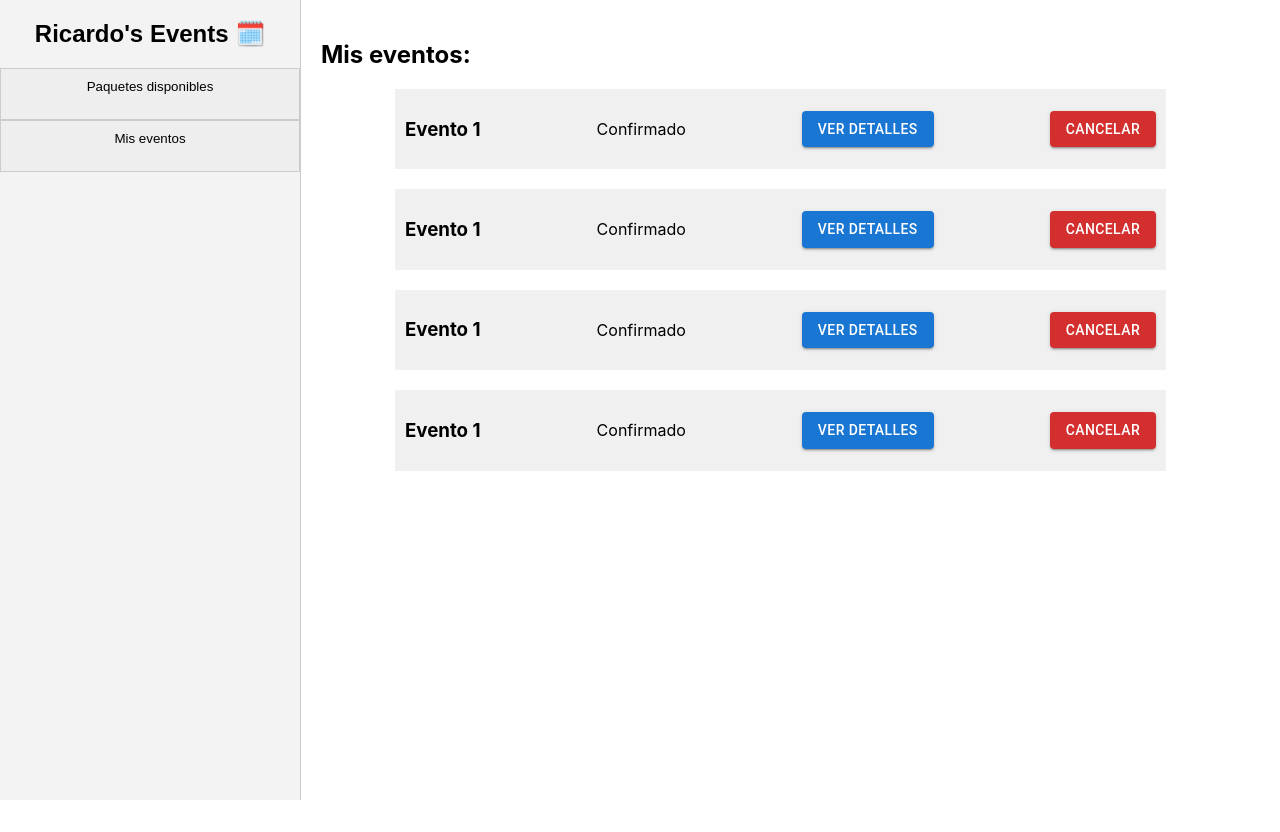
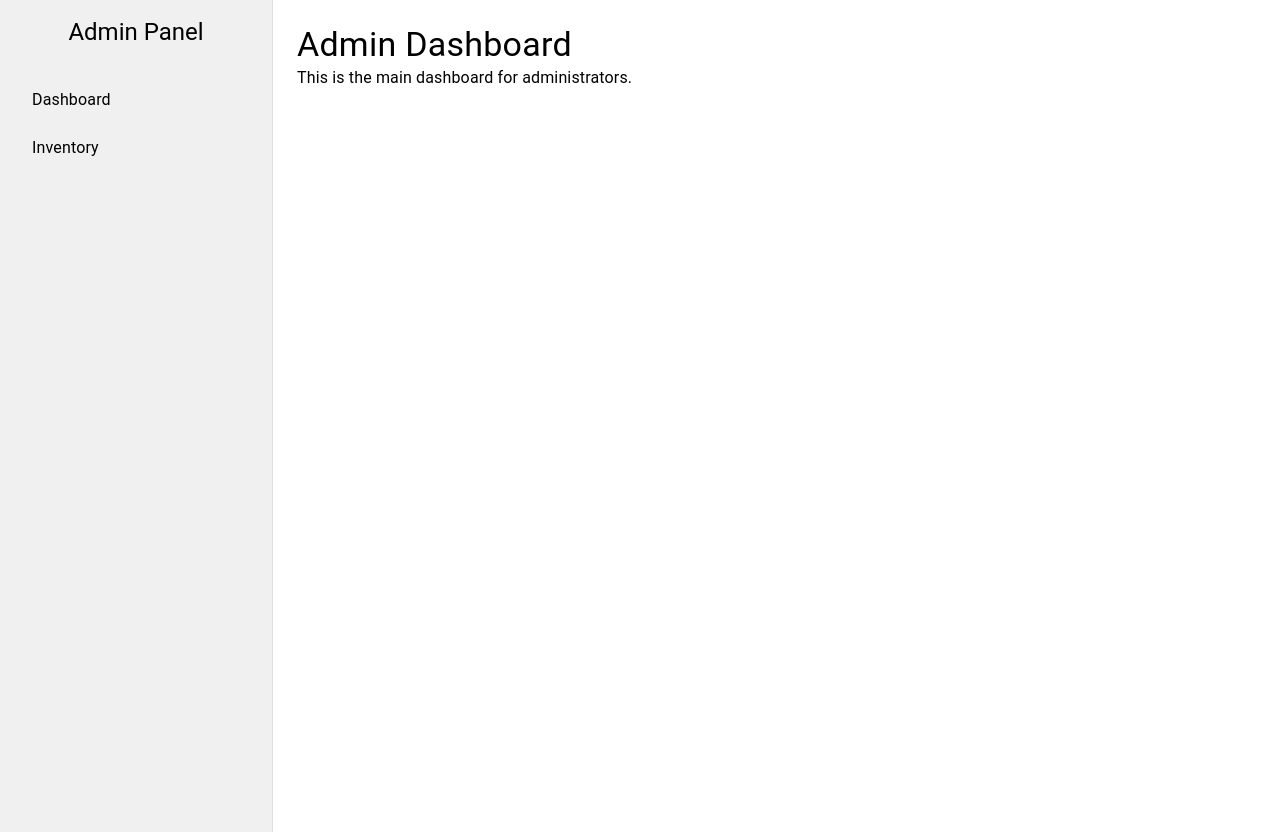
Before and after one commit to caiseL/ricardo-valerio-y-los-dinamicos-del-norte, a React (Create React App) app in the folder front/: page /admin/dashboard in a window 1280 px wide. Before the commit the page ends 800 px from the top, so only its background shows below. Built offline with nearby package versions, Linux system fonts and the light colour scheme.

Commit message:
chore: merge sidebar menu (#3)
feat: add admin dashboard

Co-authored-by: Ricardo Valerio <ricardebian@lenovoRic.local>

```diff
--- a/front/package.json
+++ b/front/package.json
@@ -5,6 +5,7 @@
   "dependencies": {
     "@emotion/react": "^11.14.0",
     "@emotion/styled": "^11.14.0",
+    "@mui/icons-material": "^7.1.0",
     "@mui/material": "^7.1.0",
     "@testing-library/dom": "^10.4.0",
     "@testing-library/jest-dom": "^6.6.3",
@@ -14,6 +15,7 @@
     "@types/node": "^16.18.126",
     "@types/react": "^19.1.5",
     "@types/react-dom": "^19.1.5",
+    "react-router-dom": "^7.6.0",
     "react-scripts": "5.0.1",
     "typescript": "^4.9.5",
     "web-vitals": "^2.1.4"
--- a/front/src/App.tsx
+++ b/front/src/App.tsx
@@ -1,14 +1,39 @@
-import './App.css';
-import SidebarMenu from './components/SidebarMenu/SidebarMenu';
-import EventCatalog from './views/EventCatalog';
-import ScheduledEvents from './views/ScheduledEvents';
+import React from 'react';
+import { BrowserRouter as Router, Routes, Route, Navigate } from 'react-router-dom';
+import { Typography } from '@mui/material'; // Para la página 404
+
+// Importa tu vista de cliente existente si la tienes en una ruta
+// import EventCatalog from './pages/EventCatalog/EventCatalog';
+
+// Importaciones para el Admin
+import AdminLayout from './layouts/AdminLayout'; // El layout que creamos
+import AdminDashboardPage from './views/Admin/AdminDashboardPage';
+import InventoryPage from './views/Admin/InventoryPage';
 
 function App() {
   return (
-    <div className="App">
-      <SidebarMenu></SidebarMenu>
-      <ScheduledEvents></ScheduledEvents>
-    </div>
+    <Router>
+      <Routes>
+        {/* Ruta de ejemplo para tu vista de cliente */}
+        {/* <Route path="/" element={<EventCatalog />} /> */}
+        <Route path="/" element={<Typography variant="h3">Client View (Placeholder)</Typography>} />
+
+
+        {/* RUTAS DE ADMINISTRADOR */}
+        <Route path="/admin" element={<AdminLayout />}> {/* Ruta padre para el layout */}
+          {/* Cuando visites /admin, redirige a /admin/dashboard */}
+          <Route index element={<Navigate to="dashboard" replace />} />
+
+          {/* Rutas hijas que se renderizarán dentro del <Outlet /> de AdminLayout */}
+          <Route path="dashboard" element={<AdminDashboardPage />} />
+          <Route path="inventory" element={<InventoryPage />} />
+          {/* Puedes añadir más rutas aquí más tarde, como "suppliers", "events", etc. */}
+        </Route>
+
+        {/* Ruta para manejar páginas no encontradas */}
+        <Route path="*" element={<Typography variant="h3" sx={{ textAlign: 'center', mt: 5 }}>404: Page Not Found</Typography>} />
+      </Routes>
+    </Router>
   );
 }
 
--- /dev/null
+++ b/front/src/components/AdminSideBarMenu/AdminSideBarMenu.tsx
@@ -0,0 +1,36 @@
+import React from 'react';
+import { Link as RouterLink } from 'react-router-dom';
+import { Box, Typography, List, ListItem, ListItemButton, ListItemText } from '@mui/material';
+
+function AdminSidebarMenu() {
+  return (
+    <Box
+      sx={{
+        width: 240, // Ancho del sidebar
+        height: '100vh', // Ocupa toda la altura
+        backgroundColor: '#f0f0f0', // Un color de fondo simple
+        padding: '16px', // Espaciado interno
+        borderRight: '1px solid #e0e0e0', // Un borde a la derecha
+      }}
+    >
+      <Typography variant="h5" sx={{ marginBottom: '20px', textAlign: 'center' }}>
+        Admin Panel
+      </Typography>
+      <List>
+        <ListItem disablePadding>
+          <ListItemButton component={RouterLink} to="/admin/dashboard">
+            <ListItemText primary="Dashboard" />
+          </ListItemButton>
+        </ListItem>
+        <ListItem disablePadding>
+          <ListItemButton component={RouterLink} to="/admin/inventory">
+            <ListItemText primary="Inventory" />
+          </ListItemButton>
+        </ListItem>
+        {/* Aquí podrías añadir más enlaces después */}
+      </List>
+    </Box>
+  );
+}
+
+export default AdminSidebarMenu;
--- /dev/null
+++ b/front/src/layouts/AdminLayout.tsx
@@ -0,0 +1,24 @@
+import React from 'react';
+import { Outlet } from 'react-router-dom'; // Importante
+import { Box } from '@mui/material';
+import AdminSidebarMenu from '../components/AdminSideBarMenu/AdminSideBarMenu'; // Ajusta la ruta si es necesario
+
+function AdminLayout() {
+  return (
+    <Box sx={{ display: 'flex' }}> {/* Contenedor principal usando Flexbox */}
+      <AdminSidebarMenu /> {/* Nuestro sidebar */}
+      <Box
+        component="main" // Semánticamente es el contenido principal
+        sx={{
+          flexGrow: 1, // Hace que esta caja ocupe todo el espacio restante
+          padding: '24px', // Espaciado para el contenido
+        }}
+      >
+        {/* Outlet es donde React Router renderizará el componente de la ruta hija activa */}
+        <Outlet />
+      </Box>
+    </Box>
+  );
+}
+
+export default AdminLayout;
--- /dev/null
+++ b/front/src/views/Admin/AdminDashboardPage.tsx
@@ -0,0 +1,17 @@
+import React from 'react';
+import { Typography, Box } from '@mui/material';
+
+function AdminDashboardPage() {
+  return (
+    <Box>
+      <Typography variant="h4" component="h1">
+        Admin Dashboard
+      </Typography>
+      <Typography variant="body1">
+        This is the main dashboard for administrators.
+      </Typography>
+    </Box>
+  );
+}
+
+export default AdminDashboardPage;
--- /dev/null
+++ b/front/src/views/Admin/InventoryPage.tsx
@@ -0,0 +1,18 @@
+
+import React from 'react';
+import { Typography, Box } from '@mui/material';
+
+function InventoryPage() {
+  return (
+    <Box>
+      <Typography variant="h4" component="h1">
+        Inventory Management
+      </Typography>
+      <Typography variant="body1">
+        Here you will manage your inventory items.
+      </Typography>
+    </Box>
+  );
+}
+
+export default InventoryPage;
```
Also changed, not shown: 1 other file (tests, documents, lock files or other folders).
